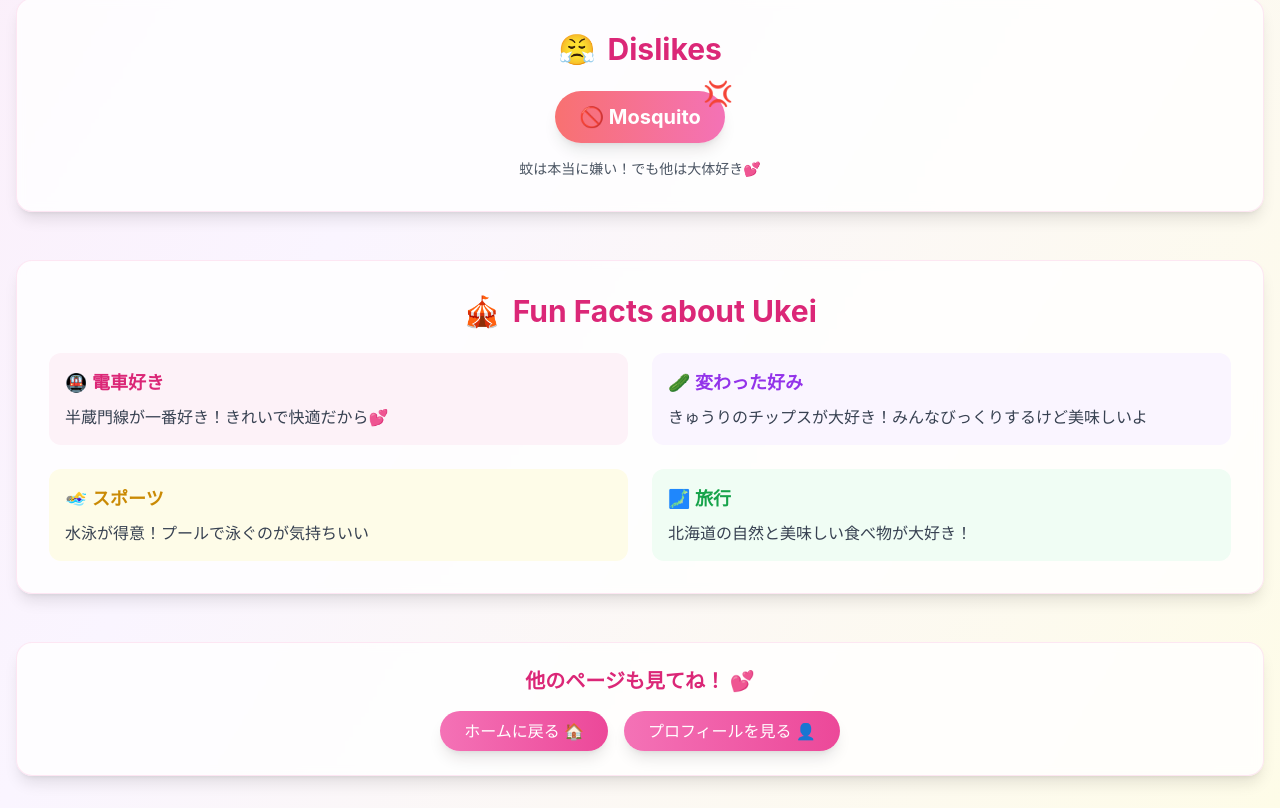
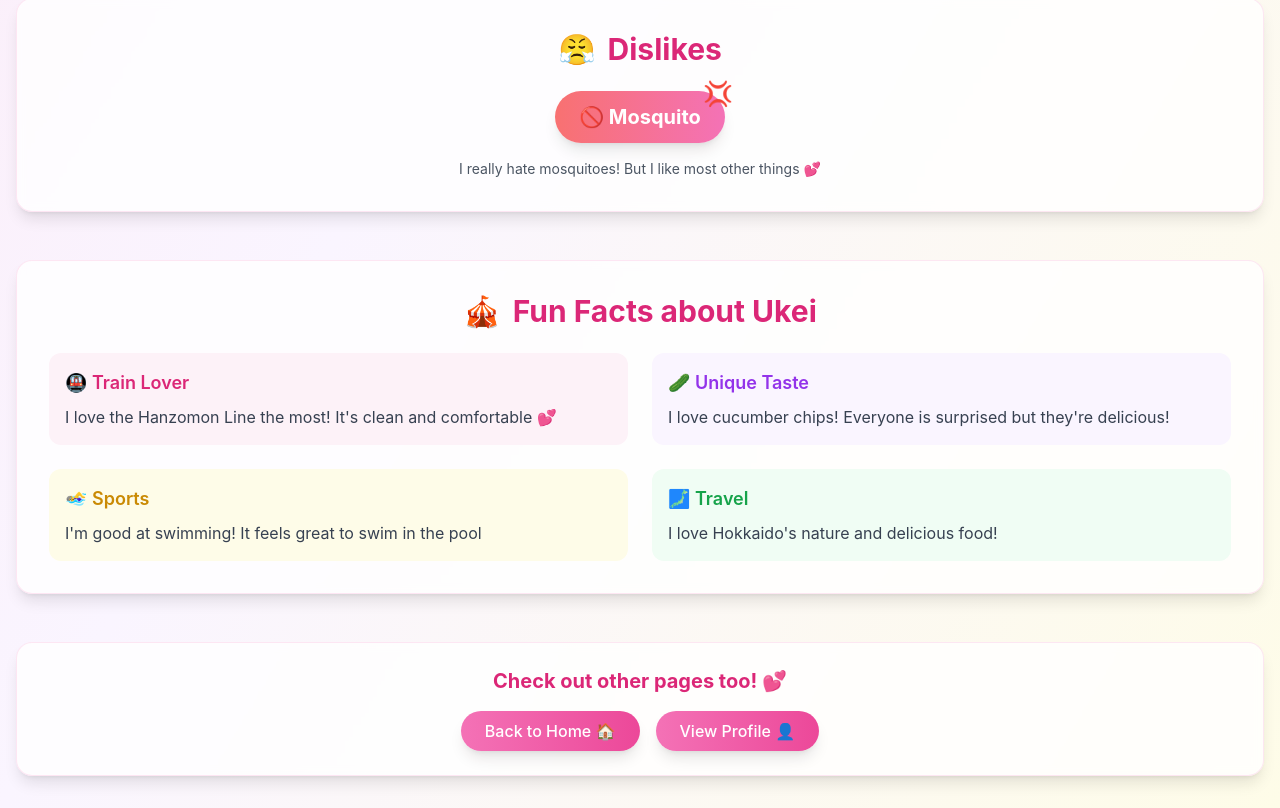
Before and after one commit to ukei930/mysite, a Next.js app: page /en/hobbies in a window 1280 px wide. Shown: the part 1368-2176 px from the top of the page. Built offline with nearby package versions, Linux system fonts and the light colour scheme.

Commit message:
Fix formatting issues and enhance internationalization strings in various files

```diff
--- a/src/app/[locale]/hobbies/page.tsx
+++ b/src/app/[locale]/hobbies/page.tsx
@@ -42,7 +42,7 @@ export default function HobbiesPage({params: {locale}}: {params: {locale: Locale
         <h1 className="text-4xl font-bold text-pink-600 mb-4">
           {t('hobbies.title')} 🎀
         </h1>
-        <p className="text-xl text-pink-500">私の好きなものや趣味を紹介するよ！</p>
+        <p className="text-xl text-pink-500">{t('hobbies.intro')}</p>
       </div>
 
       {/* Special Skills */}
@@ -112,7 +112,7 @@ export default function HobbiesPage({params: {locale}}: {params: {locale: Locale
               </div>
             ))}
           </div>
-          <p className="text-gray-600 mt-4 text-sm">蚊は本当に嫌い！でも他は大体好き💕</p>
+          <p className="text-gray-600 mt-4 text-sm">{t('hobbies.dislikesNote')}</p>
         </div>
       </div>
 
@@ -121,24 +121,24 @@ export default function HobbiesPage({params: {locale}}: {params: {locale: Locale
         <div className="card-cute p-8">
           <h2 className="text-3xl font-bold text-pink-600 mb-6 text-center flex items-center justify-center">
             <span className="mr-3">🎪</span>
-            Fun Facts about Ukei
+            {t('hobbies.funFacts')}
           </h2>
           <div className="grid md:grid-cols-2 gap-6">
             <div className="bg-pink-50 p-4 rounded-xl">
-              <h3 className="text-lg font-semibold text-pink-600 mb-2">🚇 電車好き</h3>
-              <p className="text-gray-700">半蔵門線が一番好き！きれいで快適だから💕</p>
+              <h3 className="text-lg font-semibold text-pink-600 mb-2">🚇 {t('hobbies.trainLover')}</h3>
+              <p className="text-gray-700">{t('hobbies.trainDescription')}</p>
             </div>
             <div className="bg-purple-50 p-4 rounded-xl">
-              <h3 className="text-lg font-semibold text-purple-600 mb-2">🥒 変わった好み</h3>
-              <p className="text-gray-700">きゅうりのチップスが大好き！みんなびっくりするけど美味しいよ</p>
+              <h3 className="text-lg font-semibold text-purple-600 mb-2">🥒 {t('hobbies.uniqueTaste')}</h3>
+              <p className="text-gray-700">{t('hobbies.uniqueDescription')}</p>
             </div>
             <div className="bg-yellow-50 p-4 rounded-xl">
-              <h3 className="text-lg font-semibold text-yellow-600 mb-2">🏊‍♀️ スポーツ</h3>
-              <p className="text-gray-700">水泳が得意！プールで泳ぐのが気持ちいい</p>
+              <h3 className="text-lg font-semibold text-yellow-600 mb-2">🏊‍♀️ {t('hobbies.sports')}</h3>
+              <p className="text-gray-700">{t('hobbies.sportsDescription')}</p>
             </div>
             <div className="bg-green-50 p-4 rounded-xl">
-              <h3 className="text-lg font-semibold text-green-600 mb-2">🗾 旅行</h3>
-              <p className="text-gray-700">北海道の自然と美味しい食べ物が大好き！</p>
+              <h3 className="text-lg font-semibold text-green-600 mb-2">🗾 {t('hobbies.travel')}</h3>
+              <p className="text-gray-700">{t('hobbies.travelDescription')}</p>
             </div>
           </div>
         </div>
@@ -147,13 +147,13 @@ export default function HobbiesPage({params: {locale}}: {params: {locale: Locale
       {/* Navigation to other pages */}
       <div className="text-center">
         <div className="card-cute p-6">
-          <h3 className="text-xl font-bold text-pink-600 mb-4">他のページも見てね！ 💕</h3>
+          <h3 className="text-xl font-bold text-pink-600 mb-4">{t('hobbies.otherPages')}</h3>
           <div className="flex gap-4 justify-center">
             <Link href={`/${locale}`} className="cute-button">
-              ホームに戻る 🏠
+              {t('hobbies.backToHome')}
             </Link>
             <Link href={`/${locale}/profile`} className="cute-button">
-              プロフィールを見る 👤
+              {t('hobbies.viewProfile')}
             </Link>
           </div>
         </div>
--- a/src/messages/en.json
+++ b/src/messages/en.json
@@ -30,7 +30,7 @@
       "korean": "Korean",
       "native": "Native",
       "fluent": "Fluent",
-      "intermediate": "Intermediate",
+      "advanced": "Advanced",
       "beginner": "Beginner",
       "greetings": "Greetings",
       "swearWords": "Swear words"
@@ -42,6 +42,20 @@
     "skills": "Special Skills",
     "hobbies": "Hobbies",
     "dislikes": "Dislikes",
+    "intro": "Let me introduce my favorite things and hobbies!",
+    "funFacts": "Fun Facts about Ukei",
+    "trainLover": "Train Lover",
+    "trainDescription": "I love the Hanzomon Line the most! It's clean and comfortable 💕",
+    "uniqueTaste": "Unique Taste",
+    "uniqueDescription": "I love cucumber chips! Everyone is surprised but they're delicious!",
+    "sports": "Sports",
+    "sportsDescription": "I'm good at swimming! It feels great to swim in the pool",
+    "travel": "Travel",
+    "travelDescription": "I love Hokkaido's nature and delicious food!",
+    "dislikesNote": "I really hate mosquitoes! But I like most other things 💕",
+    "otherPages": "Check out other pages too! 💕",
+    "backToHome": "Back to Home 🏠",
+    "viewProfile": "View Profile 👤",
     "categories": {
       "food": "Food",
       "train": "Train",
--- a/src/messages/ja.json
+++ b/src/messages/ja.json
@@ -30,7 +30,7 @@
       "korean": "韓国語",
       "native": "ネイティブ",
       "fluent": "流暢",
-      "intermediate": "中級",
+      "advanced": "上級",
       "beginner": "初級",
       "greetings": "挨拶程度",
       "swearWords": "悪口"
@@ -42,6 +42,20 @@
     "skills": "特技",
     "hobbies": "趣味",
     "dislikes": "嫌いなもの",
+    "intro": "私の好きなものや趣味を紹介するよ！",
+    "funFacts": "Fun Facts about Ukei",
+    "trainLover": "電車好き",
+    "trainDescription": "半蔵門線が一番好き！きれいで快適だから💕",
+    "uniqueTaste": "変わった好み",
+    "uniqueDescription": "きゅうりのチップスが大好き！みんなびっくりするけど美味しいよ",
+    "sports": "スポーツ",
+    "sportsDescription": "水泳が得意！プールで泳ぐのが気持ちいい",
+    "travel": "旅行",
+    "travelDescription": "北海道の自然と美味しい食べ物が大好き！",
+    "dislikesNote": "蚊は本当に嫌い！でも他は大体好き💕",
+    "otherPages": "他のページも見てね！ 💕",
+    "backToHome": "ホームに戻る 🏠",
+    "viewProfile": "プロフィールを見る 👤",
     "categories": {
       "food": "食べ物",
       "train": "電車",
--- a/src/messages/zh.json
+++ b/src/messages/zh.json
@@ -30,7 +30,7 @@
       "korean": "韩语",
       "native": "母语",
       "fluent": "流利",
-      "intermediate": "中级",
+      "advanced": "高级",
       "beginner": "初级",
       "greetings": "问候",
       "swearWords": "骂人"
@@ -42,6 +42,20 @@
     "skills": "特长",
     "hobbies": "爱好",
     "dislikes": "讨厌的",
+    "intro": "来介绍一下我喜欢的东西和兴趣爱好吧！",
+    "funFacts": "Fun Facts about Ukei",
+    "trainLover": "电车爱好者",
+    "trainDescription": "最喜欢半藏门线！干净舒适 💕",
+    "uniqueTaste": "独特的喜好",
+    "uniqueDescription": "我特别喜欢黄瓜片！虽然大家都很惊讶但真的很好吃！",
+    "sports": "运动",
+    "sportsDescription": "游泳很拿手！在泳池里游泳感觉真好",
+    "travel": "旅行",
+    "travelDescription": "喜欢北海道的自然风光和美味！",
+    "dislikesNote": "真的很讨厌蚊子！但其他的都还好 💕",
+    "otherPages": "也去看看其他页面吧！ 💕",
+    "backToHome": "返回首页 🏠",
+    "viewProfile": "查看个人资料 👤",
     "categories": {
       "food": "食物",
       "train": "电车",
--- a/tailwind.config.ts
+++ b/tailwind.config.ts
@@ -1,55 +1,55 @@
-import type { Config } from 'tailwindcss'
+import type { Config } from "tailwindcss";
 
 const config: Config = {
   content: [
-    './src/pages/**/*.{js,ts,jsx,tsx,mdx}',
-    './src/components/**/*.{js,ts,jsx,tsx,mdx}',
-    './src/app/**/*.{js,ts,jsx,tsx,mdx}',
+    "./src/pages/**/*.{js,ts,jsx,tsx,mdx}",
+    "./src/components/**/*.{js,ts,jsx,tsx,mdx}",
+    "./src/app/**/*.{js,ts,jsx,tsx,mdx}",
   ],
   theme: {
     extend: {
       colors: {
         primary: {
-          50: '#fdf2f8',
-          100: '#fce7f3',
-          200: '#fbcfe8',
-          300: '#f9a8d4',
-          400: '#f472b6',
-          500: '#ec4899',
-          600: '#db2777',
-          700: '#be185d',
-          800: '#9d174d',
-          900: '#831843',
+          50: "#fdf2f8",
+          100: "#fce7f3",
+          200: "#fbcfe8",
+          300: "#f9a8d4",
+          400: "#f472b6",
+          500: "#ec4899",
+          600: "#db2777",
+          700: "#be185d",
+          800: "#9d174d",
+          900: "#831843",
         },
         pink: {
-          light: '#FFB6C1',
-          DEFAULT: '#FF69B4',
-          dark: '#FFC0CB',
+          light: "#FFB6C1",
+          DEFAULT: "#FF69B4",
+          dark: "#FFC0CB",
         },
         purple: {
-          light: '#E6E6FA',
+          light: "#E6E6FA",
         },
         yellow: {
-          light: '#FFFACD',
+          light: "#FFFACD",
         },
       },
       fontFamily: {
-        'noto-jp': ['Noto Sans JP', 'sans-serif'],
-        'inter': ['Inter', 'sans-serif'],
-        'noto-sc': ['Noto Sans SC', 'sans-serif'],
+        "noto-jp": ["Noto Sans JP", "sans-serif"],
+        inter: ["Inter", "sans-serif"],
+        "noto-sc": ["Noto Sans SC", "sans-serif"],
       },
       animation: {
-        'float': 'float 3s ease-in-out infinite',
-        'bounce-slow': 'bounce 2s infinite',
+        float: "float 3s ease-in-out infinite",
+        "bounce-slow": "bounce 2s infinite",
       },
       keyframes: {
         float: {
-          '0%, 100%': { transform: 'translateY(0px)' },
-          '50%': { transform: 'translateY(-10px)' },
+          "0%, 100%": { transform: "translateY(0px)" },
+          "50%": { transform: "translateY(-10px)" },
         },
       },
     },
   },
   plugins: [],
-}
-export default config
+};
+export default config;
```
Also changed, not shown: .eslintrc.json, components.json.
